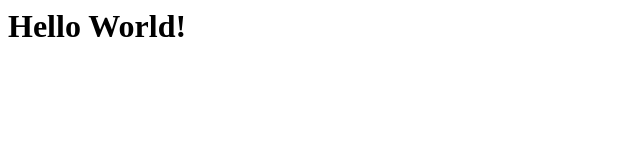
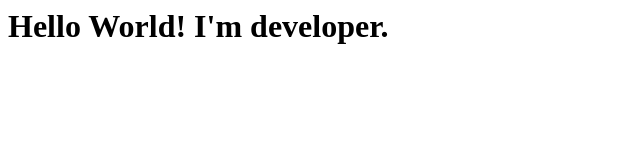
Before and after one commit to OlgaSkab/Test-repository, a plain HTML site: page index.html in a window 1280 px wide. Shown: the whole page, without its empty margins (0-640 px from the left). Drawn offline with Linux system fonts and the light colour scheme.

Commit message:
update index.html

```diff
--- a/index.html
+++ b/index.html
@@ -1 +1 @@
-<h1>Hello World!</h1>
+<h1>Hello World! I'm developer.</h1>
```
